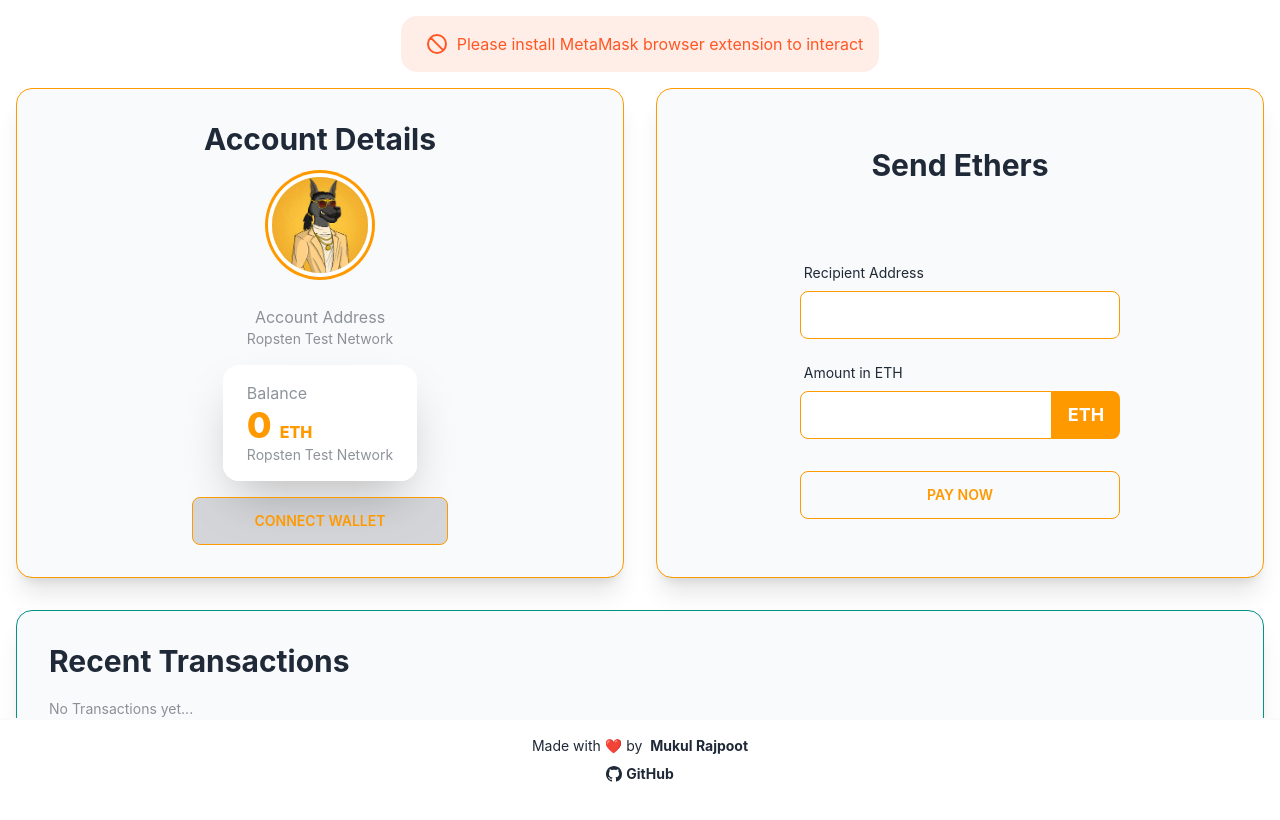
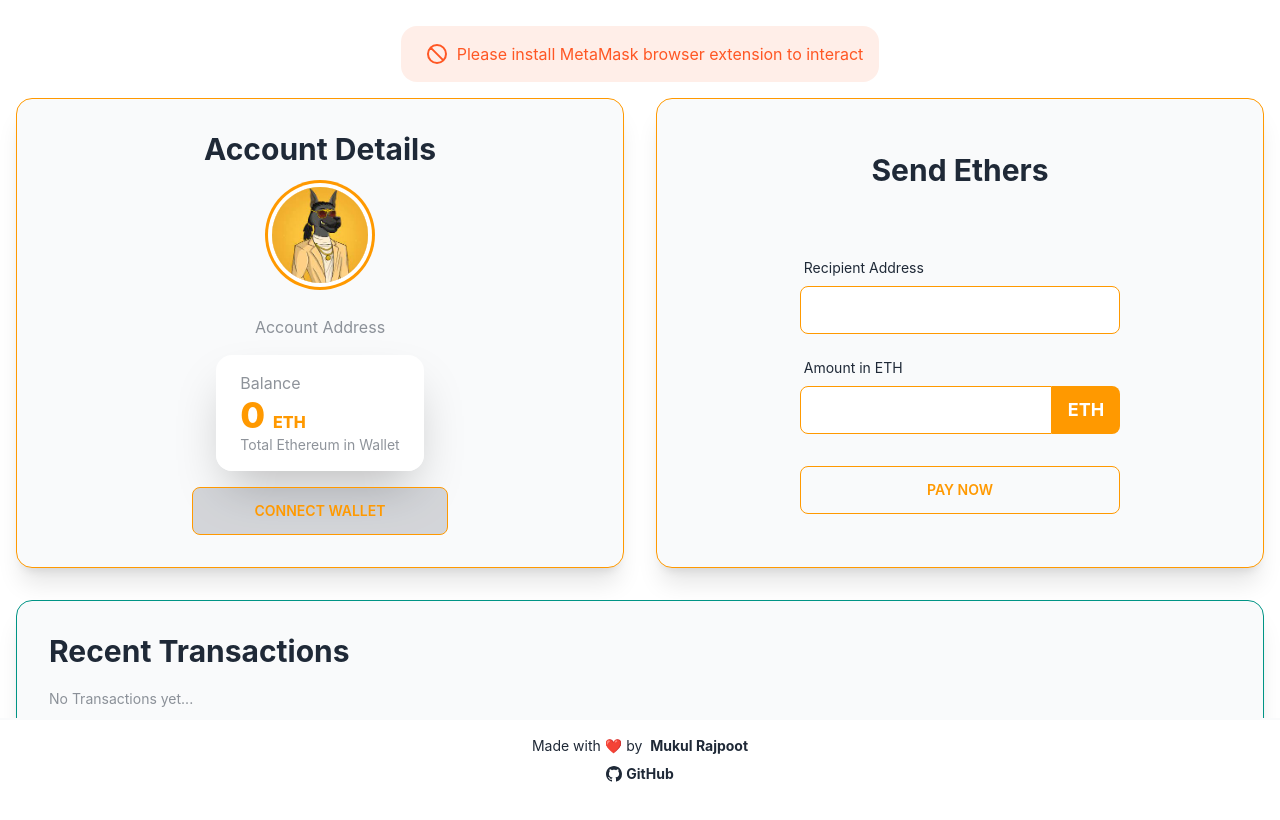
Before and after one commit to mukulrajpoot262610/eth-transfer-dapp, a Next.js app: page / in a window 1280 px wide. Shown: the top 820 px of the page. Built offline with nearby package versions, Linux system fonts and the light colour scheme.

Commit message:
Fixed Responsiveness

```diff
--- a/components/Profile.js
+++ b/components/Profile.js
@@ -16,14 +16,13 @@ const Profile = ({ defaultAccount, userBalance, errorMessage, connectWalletHandl
                     <div className="flex flex-col items-center">
                         <div className="stat-title">Account Address</div>
                         <div className="stat-value text-warning text-xs lg:text-base"> {defaultAccount}</div>
-                        <div className="stat-desc">Ropsten Test Network</div>
                     </div>
                 </div>
                 <div className="shadow-2xl stats my-4">
                     <div className="stat">
                         <div className="stat-title">Balance</div>
                         <div className="stat-value text-warning"> {userBalance ? userBalance.substring(0, 8) : 0.0} <span className='text-base'>ETH</span></div>
-                        <div className="stat-desc">Ropsten Test Network</div>
+                        <div className="stat-desc">Total Ethereum in Wallet</div>
                     </div>
                 </div>
                 <button disabled={errorMessage || connButtonText === "Wallet Connected"} onClick={connectWalletHandler} className='btn btn-wide btn-outline btn-warning'>{connButtonText}</button>
--- a/components/Transactions.js
+++ b/components/Transactions.js
@@ -3,17 +3,17 @@ import React from 'react'
 
 const Transactions = ({ txs }) => {
     return (
-        <div className='card bg-base-200 p-8 shadow-xl mr-4 w-full mb-16 border border-success'>
+        <div className='card bg-base-200 p-8 shadow-xl mr-4 w-full mb-24 lg:mb-8 border border-success'>
             <h1 className='text-3xl mb-5 font-bold'>Recent Transactions</h1>
             {
                 txs ? (
                     <>
                         <div className="alert alert-success">
-                            <div className="flex-1">
+                            <div className="">
                                 <svg xmlns="http://www.w3.org/2000/svg" fill="none" viewBox="0 0 24 24" className="w-6 h-6 mx-2 stroke-current">
                                     <path strokeLinecap="round" strokeLinejoin="round" strokeWidth="2" d="M3 7v10a2 2 0 002 2h14a2 2 0 002-2V9a2 2 0 00-2-2h-6l-2-2H5a2 2 0 00-2 2z"></path>
                                 </svg>
-                                <label>{txs[0].hash}</label>
+                                <p className='break-words w-60 lg:w-full'>{txs[0].hash}</p>
                             </div>
                             <h1 className='font-bold'>
                                 {ethers.utils.formatEther(txs[0].value)} ETH
--- a/pages/index.js
+++ b/pages/index.js
@@ -73,6 +73,15 @@ export default function Home() {
       }
     }
   }, [])
+
+  useEffect(() => {
+    const network = async () => {
+      let provider = ethers.providers.getDefaultProvider()
+      console.log("HELLO: ", provider)
+    }
+
+    network()
+  }, [defaultAccount])
 
   const handleSubmit = async (e) => {
     e.preventDefault()
```
